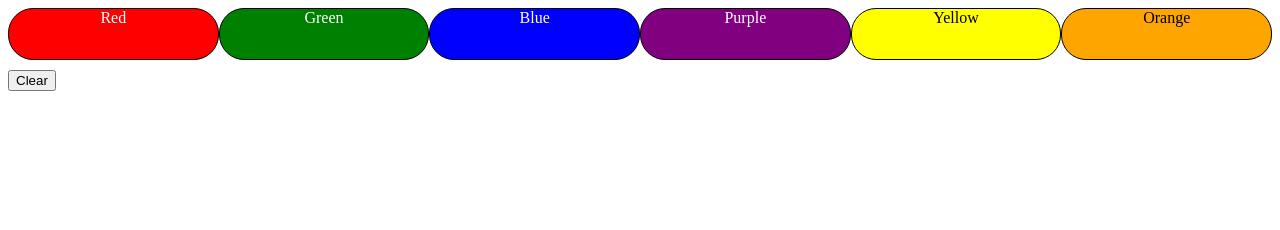
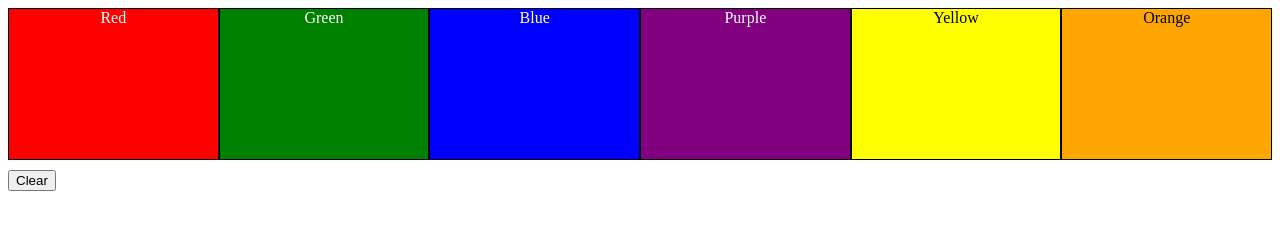
Before and after one commit to JetpackFandango/jetpackfandango.github.io, a plain HTML site: page simon-says.html in a window 1280 px wide. Drawn offline with Linux system fonts and the light colour scheme.

Commit message:
simon says

```diff
--- a/simon-says.css
+++ b/simon-says.css
@@ -1,11 +1,10 @@
 .color-button {
-  min-height:50px;
+  min-height:150px;
   margin-bottom: 10px;
   background:grey;
   border: 1px solid black;
   cursor: pointer;
   flex:1;
-  border-radius:25px;
   text-align: center;
 }
 #clear-button{
```
